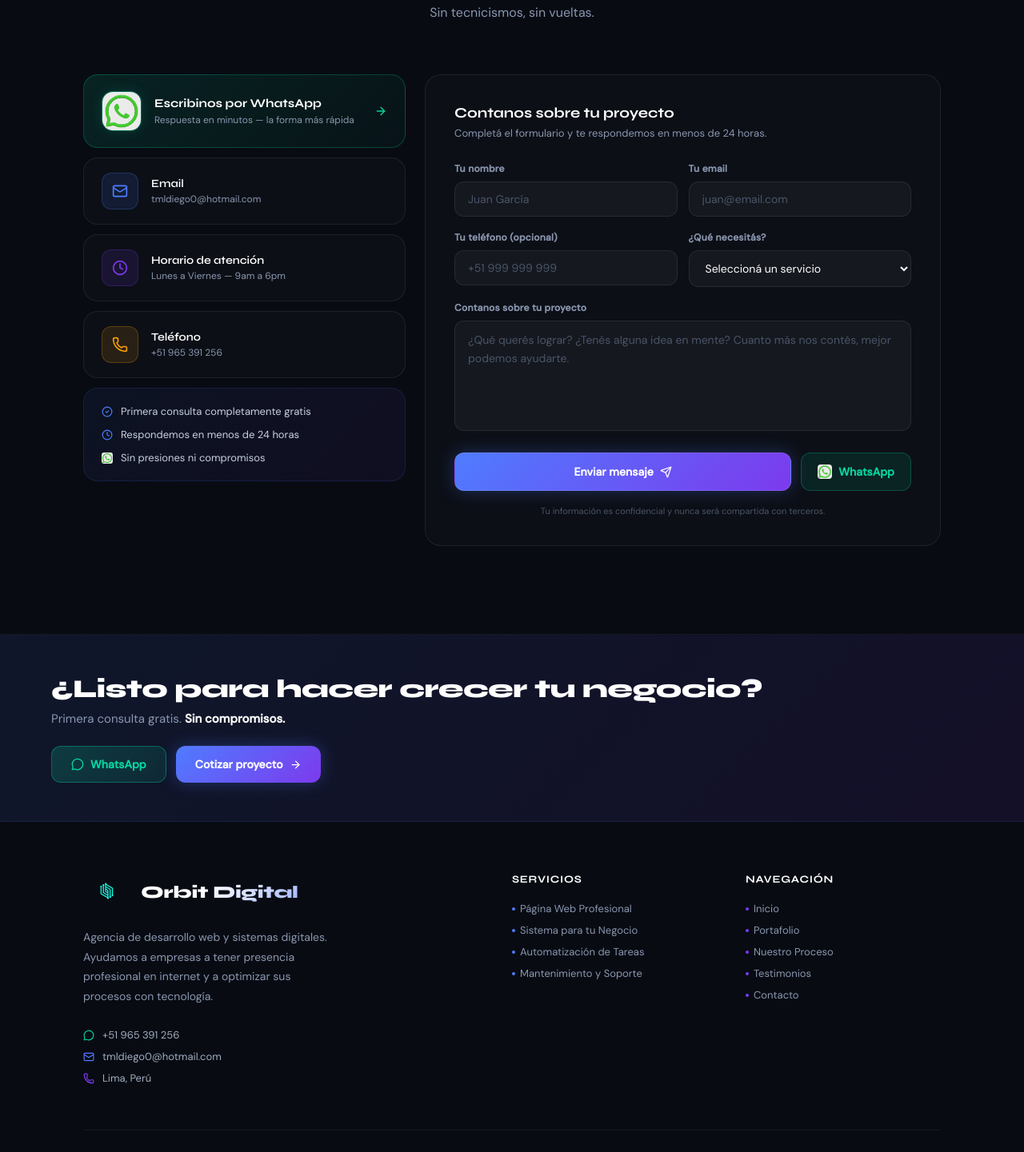
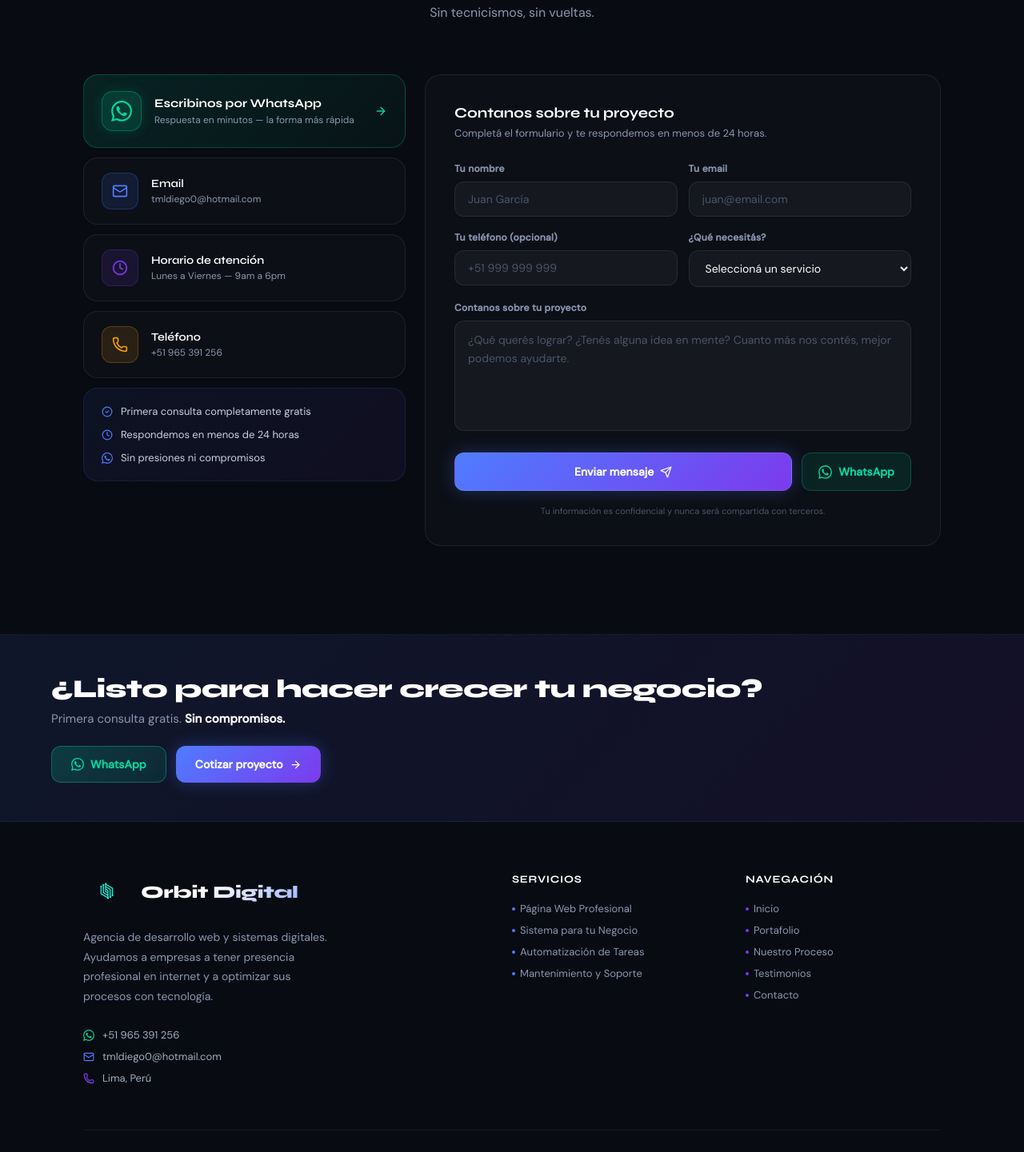
Before and after one commit to Reverse07/Orbit-Digital, a Next.js app: page / in a window 1280 px wide. Shown: the part 8149-9590 px from the top of the page at 80% size. Built offline with nearby package versions, Linux system fonts and the light colour scheme.

Commit message:
replace WhatsApp jpg with official SVG icon

```diff
--- a/components/Footer.tsx
+++ b/components/Footer.tsx
@@ -1,10 +1,16 @@
 'use client'
 
 import { motion } from 'framer-motion'
-import { ArrowRight, MessageCircle, Mail, Phone, ArrowUpCircle } from 'lucide-react'
+import { ArrowRight, Mail, Phone, ArrowUpCircle } from 'lucide-react'
 import Image from 'next/image'
 
 const WHATSAPP = '51965391256'
+
+const WhatsAppIcon = ({ size = 20, color = '#06d6a0' }: { size?: number; color?: string }) => (
+  <svg width={size} height={size} viewBox="0 0 24 24" fill={color} xmlns="http://www.w3.org/2000/svg">
+    <path d="M17.472 14.382c-.297-.149-1.758-.867-2.03-.967-.273-.099-.471-.148-.67.15-.197.297-.767.966-.94 1.164-.173.199-.347.223-.644.075-.297-.15-1.255-.463-2.39-1.475-.883-.788-1.48-1.761-1.653-2.059-.173-.297-.018-.458.13-.606.134-.133.298-.347.446-.52.149-.174.198-.298.298-.497.099-.198.05-.371-.025-.52-.075-.149-.669-1.612-.916-2.207-.242-.579-.487-.5-.669-.51-.173-.008-.371-.01-.57-.01-.198 0-.52.074-.792.372-.272.297-1.04 1.016-1.04 2.479 0 1.462 1.065 2.875 1.213 3.074.149.198 2.096 3.2 5.077 4.487.709.306 1.262.489 1.694.625.712.227 1.36.195 1.871.118.571-.085 1.758-.719 2.006-1.413.248-.694.248-1.289.173-1.413-.074-.124-.272-.198-.57-.347m-5.421 7.403h-.004a9.87 9.87 0 01-5.031-1.378l-.361-.214-3.741.982.998-3.648-.235-.374a9.86 9.86 0 01-1.51-5.26c.001-5.45 4.436-9.884 9.888-9.884 2.64 0 5.122 1.03 6.988 2.898a9.825 9.825 0 012.893 6.994c-.003 5.45-4.437 9.884-9.885 9.884m8.413-18.297A11.815 11.815 0 0012.05 0C5.495 0 .16 5.335.157 11.892c0 2.096.547 4.142 1.588 5.945L.057 24l6.305-1.654a11.882 11.882 0 005.683 1.448h.005c6.554 0 11.89-5.335 11.893-11.893a11.821 11.821 0 00-3.48-8.413z"/>
+  </svg>
+)
 
 const links = {
   servicios: [
@@ -67,7 +73,7 @@ export default function Footer() {
                 color: '#06d6a0', fontSize: 14, fontWeight: 600,
               }}
             >
-              <MessageCircle size={16} />
+              <WhatsAppIcon size={16} color="#06d6a0" />
               WhatsApp
             </motion.a>
 
@@ -97,20 +103,15 @@ export default function Footer() {
           gap: 48, marginBottom: 56,
         }} className="footer-grid">
 
-          {/* Columna marca - con logo real y más grande */}
+          {/* Columna marca */}
           <div>
-            {/* Logo con imagen real - más grande */}
             <div style={{ display: 'flex', alignItems: 'center', gap: '12px', marginBottom: 20 }}>
               <Image
                 src="/img/logOrbitDigital-Photoroom.png"
                 alt="Orbit Digital"
                 width={52}
                 height={52}
-                style={{
-                  width: 'auto',
-                  height: '48px',
-                  objectFit: 'contain',
-                }}
+                style={{ width: 'auto', height: '48px', objectFit: 'contain' }}
                 priority
               />
               <span style={{
@@ -130,12 +131,11 @@ export default function Footer() {
               Agencia de desarrollo web y sistemas digitales. Ayudamos a empresas a tener presencia profesional en internet y a optimizar sus procesos con tecnología.
             </p>
 
-            {/* Contacto directo */}
             <div style={{ display: 'flex', flexDirection: 'column', gap: 10 }}>
               {[
-                { icon: MessageCircle, text: '+51 965 391 256', href: `https://wa.me/${WHATSAPP}`, color: '#06d6a0' },
-                { icon: Mail, text: 'tmldiego0@hotmail.com', href: 'mailto:tmldiego0@hotmail.com', color: '#4f7cff' },
-                { icon: Phone, text: 'Lima, Perú', href: null, color: '#7c3aed' },
+                { icon: <WhatsAppIcon size={14} color="#06d6a0" />, text: '+51 965 391 256', href: `https://wa.me/${WHATSAPP}` },
+                { icon: <Mail size={14} color="#4f7cff" />, text: 'tmldiego0@hotmail.com', href: 'mailto:tmldiego0@hotmail.com' },
+                { icon: <Phone size={14} color="#7c3aed" />, text: 'Lima, Perú', href: null },
               ].map((item, i) => (
                 item.href ? (
                   <a key={i} href={item.href} target="_blank" rel="noopener noreferrer"
@@ -146,12 +146,12 @@ export default function Footer() {
                     onMouseEnter={e => (e.currentTarget as HTMLElement).style.opacity = '0.7'}
                     onMouseLeave={e => (e.currentTarget as HTMLElement).style.opacity = '1'}
                   >
-                    <item.icon size={14} color={item.color} />
+                    {item.icon}
                     <span style={{ color: '#a0aec0', fontSize: 13 }}>{item.text}</span>
                   </a>
                 ) : (
                   <div key={i} style={{ display: 'flex', alignItems: 'center', gap: 10 }}>
-                    <item.icon size={14} color={item.color} />
+                    {item.icon}
                     <span style={{ color: '#a0aec0', fontSize: 13 }}>{item.text}</span>
                   </div>
                 )
@@ -179,10 +179,7 @@ export default function Footer() {
                     onMouseEnter={e => { (e.currentTarget as HTMLElement).style.color = '#fff' }}
                     onMouseLeave={e => { (e.currentTarget as HTMLElement).style.color = '#8a97b0' }}
                   >
-                    <span style={{
-                      width: 4, height: 4, borderRadius: '50%',
-                      background: '#4f7cff', display: 'inline-block', flexShrink: 0,
-                    }} />
+                    <span style={{ width: 4, height: 4, borderRadius: '50%', background: '#4f7cff', display: 'inline-block', flexShrink: 0 }} />
                     {link.label}
                   </a>
                 </li>
@@ -210,10 +207,7 @@ export default function Footer() {
                     onMouseEnter={e => { (e.currentTarget as HTMLElement).style.color = '#fff' }}
                     onMouseLeave={e => { (e.currentTarget as HTMLElement).style.color = '#8a97b0' }}
                   >
-                    <span style={{
-                      width: 4, height: 4, borderRadius: '50%',
-                      background: '#7c3aed', display: 'inline-block', flexShrink: 0,
-                    }} />
+                    <span style={{ width: 4, height: 4, borderRadius: '50%', background: '#7c3aed', display: 'inline-block', flexShrink: 0 }} />
                     {link.label}
                   </a>
                 </li>
@@ -235,15 +229,11 @@ export default function Footer() {
           </p>
 
           <div style={{ display: 'flex', alignItems: 'center', gap: 16 }}>
-            <span style={{
-              display: 'flex', alignItems: 'center', gap: 6,
-              color: '#4a5568', fontSize: 12,
-            }}>
+            <span style={{ display: 'flex', alignItems: 'center', gap: 6, color: '#4a5568', fontSize: 12 }}>
               <span style={{ width: 6, height: 6, borderRadius: '50%', background: '#06d6a0', display: 'inline-block' }} />
               Disponibles para nuevos proyectos
             </span>
 
-            {/* Volver arriba */}
             <motion.button
               onClick={scrollToTop}
               whileHover={{ y: -2, scale: 1.05 }}
--- a/components/sections/Contact.tsx
+++ b/components/sections/Contact.tsx
@@ -3,11 +3,16 @@
 import { useState } from 'react'
 import { motion, AnimatePresence } from 'framer-motion'
 import { Send, Mail, Clock, CheckCircle2, ArrowRight, Phone } from 'lucide-react'
-import Image from 'next/image'
 
 const WHATSAPP = '51965391256'
 const EMAIL = 'tmldiego0@hotmail.com'
 const FORMSPREE_ENDPOINT = 'https://formspree.io/f/xgonorvv'
+
+const WhatsAppIcon = ({ size = 20, color = '#06d6a0' }: { size?: number; color?: string }) => (
+  <svg width={size} height={size} viewBox="0 0 24 24" fill={color} xmlns="http://www.w3.org/2000/svg">
+    <path d="M17.472 14.382c-.297-.149-1.758-.867-2.03-.967-.273-.099-.471-.148-.67.15-.197.297-.767.966-.94 1.164-.173.199-.347.223-.644.075-.297-.15-1.255-.463-2.39-1.475-.883-.788-1.48-1.761-1.653-2.059-.173-.297-.018-.458.13-.606.134-.133.298-.347.446-.52.149-.174.198-.298.298-.497.099-.198.05-.371-.025-.52-.075-.149-.669-1.612-.916-2.207-.242-.579-.487-.5-.669-.51-.173-.008-.371-.01-.57-.01-.198 0-.52.074-.792.372-.272.297-1.04 1.016-1.04 2.479 0 1.462 1.065 2.875 1.213 3.074.149.198 2.096 3.2 5.077 4.487.709.306 1.262.489 1.694.625.712.227 1.36.195 1.871.118.571-.085 1.758-.719 2.006-1.413.248-.694.248-1.289.173-1.413-.074-.124-.272-.198-.57-.347m-5.421 7.403h-.004a9.87 9.87 0 01-5.031-1.378l-.361-.214-3.741.982.998-3.648-.235-.374a9.86 9.86 0 01-1.51-5.26c.001-5.45 4.436-9.884 9.888-9.884 2.64 0 5.122 1.03 6.988 2.898a9.825 9.825 0 012.893 6.994c-.003 5.45-4.437 9.884-9.885 9.884m8.413-18.297A11.815 11.815 0 0012.05 0C5.495 0 .16 5.335.157 11.892c0 2.096.547 4.142 1.588 5.945L.057 24l6.305-1.654a11.882 11.882 0 005.683 1.448h.005c6.554 0 11.89-5.335 11.893-11.893a11.821 11.821 0 00-3.48-8.413z"/>
+  </svg>
+)
 
 const services = [
   { value: 'web', label: 'Página Web Profesional' },
@@ -18,8 +23,8 @@ const services = [
 ]
 
 const guarantees = [
-  { icon: CheckCircle2, text: 'Primera consulta completamente gratis' },
-  { icon: Clock, text: 'Respondemos en menos de 24 horas' },
+  { icon: CheckCircle2, text: 'Primera consulta completamente gratis', isWhatsapp: false },
+  { icon: Clock, text: 'Respondemos en menos de 24 horas', isWhatsapp: false },
   { icon: null, text: 'Sin presiones ni compromisos', isWhatsapp: true },
 ]
 
@@ -40,7 +45,6 @@ export default function Contact() {
     e.preventDefault()
     setLoading(true)
     setError('')
-
     try {
       const response = await fetch(FORMSPREE_ENDPOINT, {
         method: 'POST',
@@ -54,7 +58,6 @@ export default function Contact() {
           _subject: `Nuevo mensaje de ${formData.name} - Orbit Digital`,
         }),
       })
-
       if (response.ok) {
         setSent(true)
         setFormData({ name: '', email: '', phone: '', service: '', message: '' })
@@ -159,21 +162,11 @@ export default function Contact() {
                 display: 'flex', alignItems: 'center', justifyContent: 'center',
                 background: 'rgba(6,214,160,0.15)', border: '1px solid rgba(6,214,160,0.3)',
                 boxShadow: '0 0 16px rgba(6,214,160,0.15)',
-                overflow: 'hidden', position: 'relative',
               }}>
-                <Image
-                  src="/img/whatsappLogo.jpg"
-                  alt="WhatsApp"
-                  fill
-                  style={{ objectFit: 'cover' }}
-                  sizes="50px"
-                />
+                <WhatsAppIcon size={26} color="#06d6a0" />
               </div>
               <div style={{ flex: 1 }}>
-                <div style={{
-                  fontFamily: 'Syne, sans-serif', fontWeight: 700,
-                  fontSize: 15, color: '#fff', marginBottom: 4,
-                }}>
+                <div style={{ fontFamily: 'Syne, sans-serif', fontWeight: 700, fontSize: 15, color: '#fff', marginBottom: 4 }}>
                   Escribinos por WhatsApp
                 </div>
                 <div style={{ color: '#8a97b0', fontSize: 12 }}>
@@ -197,9 +190,7 @@ export default function Contact() {
                 <Mail size={20} color="#4f7cff" />
               </div>
               <div>
-                <div style={{ fontFamily: 'Syne, sans-serif', fontWeight: 600, fontSize: 14, color: '#fff', marginBottom: 3 }}>
-                  Email
-                </div>
+                <div style={{ fontFamily: 'Syne, sans-serif', fontWeight: 600, fontSize: 14, color: '#fff', marginBottom: 3 }}>Email</div>
                 <div style={{ color: '#8a97b0', fontSize: 12 }}>{EMAIL}</div>
               </div>
             </div>
@@ -218,9 +209,7 @@ export default function Contact() {
                 <Clock size={20} color="#7c3aed" />
               </div>
               <div>
-                <div style={{ fontFamily: 'Syne, sans-serif', fontWeight: 600, fontSize: 14, color: '#fff', marginBottom: 3 }}>
-                  Horario de atención
-                </div>
+                <div style={{ fontFamily: 'Syne, sans-serif', fontWeight: 600, fontSize: 14, color: '#fff', marginBottom: 3 }}>Horario de atención</div>
                 <div style={{ color: '#8a97b0', fontSize: 12 }}>Lunes a Viernes — 9am a 6pm</div>
               </div>
             </div>
@@ -239,9 +228,7 @@ export default function Contact() {
                 <Phone size={20} color="#f59e0b" />
               </div>
               <div>
-                <div style={{ fontFamily: 'Syne, sans-serif', fontWeight: 600, fontSize: 14, color: '#fff', marginBottom: 3 }}>
-                  Teléfono
-                </div>
+                <div style={{ fontFamily: 'Syne, sans-serif', fontWeight: 600, fontSize: 14, color: '#fff', marginBottom: 3 }}>Teléfono</div>
                 <div style={{ color: '#8a97b0', fontSize: 12 }}>+51 965 391 256</div>
               </div>
             </div>
@@ -255,13 +242,10 @@ export default function Contact() {
             }}>
               {guarantees.map((g, i) => (
                 <div key={i} style={{ display: 'flex', alignItems: 'center', gap: 10 }}>
-                  {g.isWhatsapp ? (
-                    <div style={{ width: 14, height: 14, borderRadius: 3, overflow: 'hidden', position: 'relative', flexShrink: 0 }}>
-                      <Image src="/img/whatsappLogo.jpg" alt="WhatsApp" fill style={{ objectFit: 'cover' }} sizes="14px" />
-                    </div>
-                  ) : (
-                    g.icon && <g.icon size={14} color="#4f7cff" style={{ flexShrink: 0 }} />
-                  )}
+                  {g.isWhatsapp
+                    ? <WhatsAppIcon size={14} color="#4f7cff" />
+                    : g.icon && <g.icon size={14} color="#4f7cff" style={{ flexShrink: 0 }} />
+                  }
                   <span style={{ color: '#c8d0e0', fontSize: 13 }}>{g.text}</span>
                 </div>
               ))}
@@ -277,9 +261,7 @@ export default function Contact() {
               {sent ? (
                 <motion.div
                   key="success"
-                  initial={{ opacity: 0, scale: 0.95 }}
-                  animate={{ opacity: 1, scale: 1 }}
-                  exit={{ opacity: 0, scale: 0.95 }}
+                  initial={{ opacity: 0, scale: 0.95 }} animate={{ opacity: 1, scale: 1 }} exit={{ opacity: 0, scale: 0.95 }}
                   style={{
                     padding: '60px 40px', borderRadius: 20, textAlign: 'center',
                     background: 'linear-gradient(135deg, rgba(6,214,160,0.08), rgba(6,214,160,0.02))',
@@ -294,18 +276,14 @@ export default function Contact() {
                   }}>
                     <CheckCircle2 size={30} color="#06d6a0" />
                   </div>
-                  <h3 style={{
-                    fontFamily: 'Syne, sans-serif', fontWeight: 800,
-                    fontSize: 24, color: '#fff', marginBottom: 12,
-                  }}>
+                  <h3 style={{ fontFamily: 'Syne, sans-serif', fontWeight: 800, fontSize: 24, color: '#fff', marginBottom: 12 }}>
                     ¡Mensaje recibido!
                   </h3>
                   <p style={{ color: '#8a97b0', fontSize: 14, lineHeight: 1.7, maxWidth: 340, margin: '0 auto 28px' }}>
                     Gracias por escribirnos. Te respondemos en menos de 24 horas. También podés escribirnos directamente por WhatsApp para una respuesta más rápida.
                   </p>
                   <motion.a
-                    href={`https://wa.me/${WHATSAPP}`}
-                    target="_blank" rel="noopener noreferrer"
+                    href={`https://wa.me/${WHATSAPP}`} target="_blank" rel="noopener noreferrer"
                     whileHover={{ y: -2 }} whileTap={{ scale: 0.97 }}
                     style={{
                       display: 'inline-flex', alignItems: 'center', gap: 8,
@@ -320,19 +298,14 @@ export default function Contact() {
 
               ) : (
                 <motion.div
-                  key="form"
-                  initial={{ opacity: 0 }} animate={{ opacity: 1 }}
-                  exit={{ opacity: 0 }}
+                  key="form" initial={{ opacity: 0 }} animate={{ opacity: 1 }} exit={{ opacity: 0 }}
                   style={{
                     padding: '36px', borderRadius: 20,
                     background: 'rgba(255,255,255,0.02)',
                     border: '1px solid rgba(255,255,255,0.07)',
                   }}
                 >
-                  <h3 style={{
-                    fontFamily: 'Syne, sans-serif', fontWeight: 700,
-                    fontSize: 18, color: '#fff', marginBottom: 6,
-                  }}>
+                  <h3 style={{ fontFamily: 'Syne, sans-serif', fontWeight: 700, fontSize: 18, color: '#fff', marginBottom: 6 }}>
                     Contanos sobre tu proyecto
                   </h3>
                   <p style={{ color: '#8a97b0', fontSize: 13, marginBottom: 28 }}>
@@ -350,58 +323,39 @@ export default function Contact() {
                   )}
 
                   <form onSubmit={handleSubmit} style={{ display: 'flex', flexDirection: 'column', gap: 18 }}>
-
                     <div style={{ display: 'grid', gridTemplateColumns: '1fr 1fr', gap: 14 }} className="form-row">
                       <div>
                         <label style={labelStyle}>Tu nombre</label>
-                        <input
-                          type="text" name="name" required
-                          placeholder="Juan García"
+                        <input type="text" name="name" required placeholder="Juan García"
                           value={formData.name} onChange={handleChange}
-                          onFocus={() => setFocused('name')}
-                          onBlur={() => setFocused(null)}
-                          style={inputStyle('name')}
-                        />
+                          onFocus={() => setFocused('name')} onBlur={() => setFocused(null)}
+                          style={inputStyle('name')} />
                       </div>
                       <div>
                         <label style={labelStyle}>Tu email</label>
-                        <input
-                          type="email" name="email" required
-                          placeholder="juan@email.com"
+                        <input type="email" name="email" required placeholder="juan@email.com"
                           value={formData.email} onChange={handleChange}
-                          onFocus={() => setFocused('email')}
-                          onBlur={() => setFocused(null)}
-                          style={inputStyle('email')}
-                        />
+                          onFocus={() => setFocused('email')} onBlur={() => setFocused(null)}
+                          style={inputStyle('email')} />
                       </div>
                     </div>
 
                     <div style={{ display: 'grid', gridTemplateColumns: '1fr 1fr', gap: 14 }} className="form-row">
                       <div>
                         <label style={labelStyle}>Tu teléfono (opcional)</label>
-                        <input
-                          type="tel" name="phone"
-                          placeholder="+51 999 999 999"
+                        <input type="tel" name="phone" placeholder="+51 999 999 999"
                           value={formData.phone} onChange={handleChange}
-                          onFocus={() => setFocused('phone')}
-                          onBlur={() => setFocused(null)}
-                          style={inputStyle('phone')}
-                        />
+                          onFocus={() => setFocused('phone')} onBlur={() => setFocused(null)}
+                          style={inputStyle('phone')} />
                       </div>
                       <div>
                         <label style={labelStyle}>¿Qué necesitás?</label>
-                        <select
-                          name="service"
-                          value={formData.service} onChange={handleChange}
-                          onFocus={() => setFocused('service')}
-                          onBlur={() => setFocused(null)}
-                          style={{ ...inputStyle('service'), cursor: 'pointer' }}
-                          required
-                        >
+                        <select name="service" value={formData.service} onChange={handleChange}
+                          onFocus={() => setFocused('service')} onBlur={() => setFocused(null)}
+                          style={{ ...inputStyle('service'), cursor: 'pointer' }} required>
                           <option value="" disabled>Seleccioná un servicio</option>
                           {services.map(s => (
-                            <option key={s.value} value={s.value}
-                              style={{ background: '#111827', color: '#fff' }}>
+                            <option key={s.value} value={s.value} style={{ background: '#111827', color: '#fff' }}>
                               {s.label}
                             </option>
                           ))}
@@ -411,32 +365,26 @@ export default function Contact() {
 
                     <div>
                       <label style={labelStyle}>Contanos sobre tu proyecto</label>
-                      <textarea
-                        name="message" required rows={5}
+                      <textarea name="message" required rows={5}
                         placeholder="¿Qué querés lograr? ¿Tenés alguna idea en mente? Cuanto más nos contés, mejor podemos ayudarte."
                         value={formData.message} onChange={handleChange}
-                        onFocus={() => setFocused('message')}
-                        onBlur={() => setFocused(null)}
-                        style={{ ...inputStyle('message'), resize: 'none', lineHeight: 1.6 }}
-                      />
+                        onFocus={() => setFocused('message')} onBlur={() => setFocused(null)}
+                        style={{ ...inputStyle('message'), resize: 'none', lineHeight: 1.6 }} />
                     </div>
 
                     <div style={{ display: 'flex', gap: 12, marginTop: 4 }} className="form-buttons">
                       <motion.button
-                        type="submit"
-                        disabled={loading}
+                        type="submit" disabled={loading}
                         whileHover={{ y: loading ? 0 : -2, boxShadow: loading ? 'none' : '0 0 32px rgba(79,124,255,0.5)' }}
                         whileTap={{ scale: loading ? 1 : 0.97 }}
                         style={{
-                          flex: 1, display: 'flex', alignItems: 'center',
-                          justifyContent: 'center', gap: 8,
+                          flex: 1, display: 'flex', alignItems: 'center', justifyContent: 'center', gap: 8,
                           padding: '14px', borderRadius: 12, cursor: loading ? 'default' : 'pointer',
                           background: loading ? 'rgba(79,124,255,0.5)' : 'linear-gradient(135deg, #4f7cff, #7c3aed)',
                           color: '#fff', fontSize: 14, fontWeight: 600,
                           border: '1px solid rgba(255,255,255,0.1)',
                           boxShadow: loading ? 'none' : '0 0 22px rgba(79,124,255,0.3)',
-                          fontFamily: 'DM Sans, sans-serif',
-                          opacity: loading ? 0.7 : 1,
+                          fontFamily: 'DM Sans, sans-serif', opacity: loading ? 0.7 : 1,
                         }}
                       >
                         {loading ? 'Enviando...' : 'Enviar mensaje'}
@@ -456,9 +404,7 @@ export default function Contact() {
                           whiteSpace: 'nowrap',
                         }}
                       >
-                        <div style={{ width: 18, height: 18, borderRadius: 4, overflow: 'hidden', position: 'relative', flexShrink: 0 }}>
-                          <Image src="/img/whatsappLogo.jpg" alt="WhatsApp" fill style={{ objectFit: 'cover' }} sizes="18px" />
-                        </div>
+                        <WhatsAppIcon size={17} color="#06d6a0" />
                         WhatsApp
                       </motion.a>
                     </div>
```
